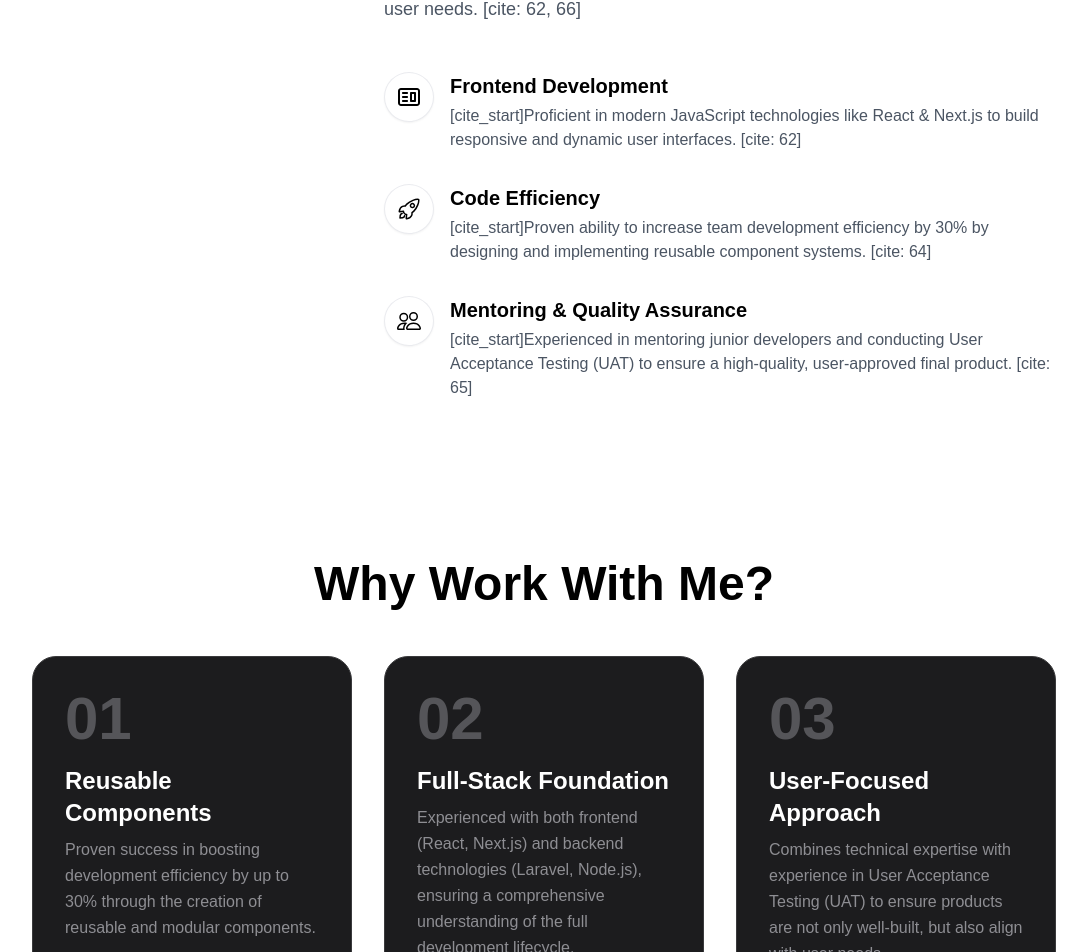
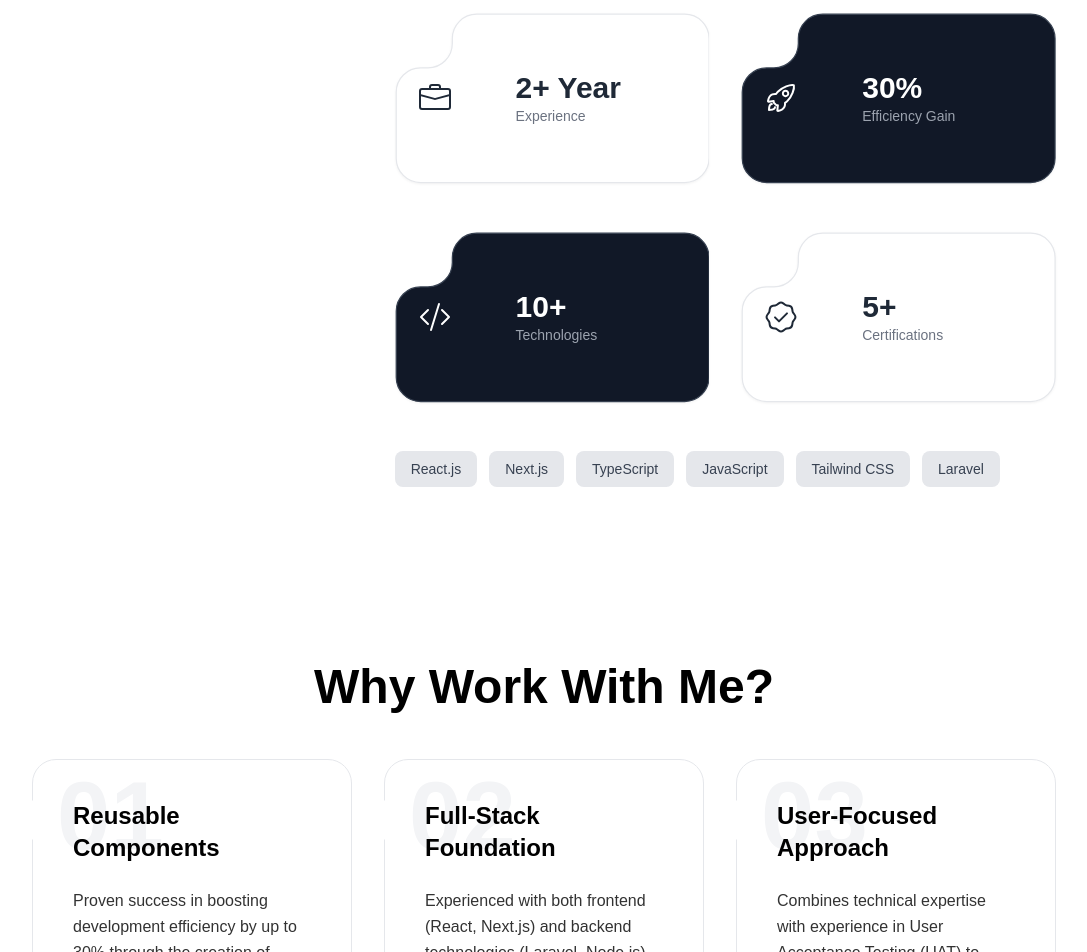
Before and after one commit to ahmdhzq/portfolio, a React (Create React App) app: page / in a window 1280 px wide. Shown: the part 1062-2014 px from the top of the page, without its empty margins (96-1183 px from the left). Built offline with nearby package versions, Linux system fonts and the light colour scheme.

Commit message:
update: about section

```diff
--- a/src/components/AboutMe.js
+++ b/src/components/AboutMe.js
@@ -1,68 +1,108 @@
 // src/components/AboutMe.js
 
 import React from 'react';
-// Kita akan menggunakan beberapa ikon untuk memperjelas poin
-import { CgWebsite } from "react-icons/cg";
+import { BsBriefcase, BsCodeSlash } from "react-icons/bs";
 import { IoRocketOutline } from "react-icons/io5";
-import { BsPeople } from "react-icons/bs";
+import { GoVerified } from "react-icons/go";
+
+const StatItem = ({ icon, value, label, isBlack = false }) => {
+    const theme = {
+        light: {
+            fill: '#FFFFFF',
+            stroke: '#E5E7EB',
+            iconText: '#1F2937',
+            valueText: '#1F2937',
+            labelText: '#6B7280'
+        },
+        dark: {
+            fill: '#111827',
+            stroke: '#374151',
+            iconText: '#FFFFFF',
+            valueText: '#FFFFFF',
+            labelText: '#9CA3AF'
+        }
+    };
+    const currentStyle = isBlack ? theme.dark : theme.light;
+
+    return (
+        <div className="relative" style={{ aspectRatio: '258 / 140' }}>
+            <svg
+                viewBox="0 0 258 140"
+                className="absolute inset-0 w-full h-full drop-shadow-sm"
+                fill={currentStyle.fill}
+                stroke={currentStyle.stroke}
+                xmlns="http://www.w3.org/2000/svg"
+            >
+                <path d="M47 25V21C47 9.95431 55.9543 1 67 1H237.5C248.546 1 257.5 9.95431 257.5 21V119C257.5 130.046 248.546 139 237.5 139H21C9.95431 139 1.00001 130.046 1.00001 119L1 65C1 53.9543 9.95431 45 21 45H27C38.0457 45 47 36.0457 47 25Z" />
+            </svg>
+
+            {/* 2. Konten (Ikon & Teks) yang diposisikan di atas SVG */}
+            <div className="relative z-10 h-full flex items-center justify-start p-6">
+                <div className="w-1/3 text-center" style={{ color: currentStyle.iconText }}>
+                    {icon}
+                </div>
+                <div className="w-2/3 pl-2">
+                    <p className="text-3xl font-extrabold" style={{ color: currentStyle.valueText }}>
+                        {value}
+                    </p>
+                    <p className="text-sm" style={{ color: currentStyle.labelText }}>
+                        {label}
+                    </p>
+                </div>
+            </div>
+        </div>
+    );
+};
 
 const AboutMe = () => {
+    const skills = ["React.js", "Next.js", "TypeScript", "JavaScript", "Tailwind CSS", "Laravel"];
+
     return (
-        <div className="py-20 px-[10%] font-manrope bg-bg-light">
-            <div className="grid grid-cols-1 lg:grid-cols-3 gap-8 items-start">
-
-                {/* Kolom Kiri: Judul */}
+        <div className="py-24 px-[10%] font-manrope bg-bg-light">
+            <div className="grid grid-cols-1 lg:grid-cols-3 gap-8 lg:gap-16 items-start">
                 <div className="lg:col-span-1">
-                    <h2 className="text-5xl font-extrabold text-text-dark sticky top-20">
-                        A Little More About Me
+                    <h2 className="text-5xl font-extrabold text-text-dark sticky top-24">
+                        About Me
                     </h2>
                 </div>
-
-                {/* Kolom Kanan: Konten */}
                 <div className="lg:col-span-2">
-                    <p className="text-lg text-gray-600 leading-relaxed">
-                        [cite_start]A results-oriented Software Developer with a specialization in frontend development, passionate about creating seamless and efficient user experiences. [cite: 61] [cite_start]My core strength lies in translating UI/UX designs into high-quality, maintainable code. [cite: 63] [cite_start]With over a year of hands-on experience using modern technologies like React.js and Next.js, my goal is to build digital experiences that are not only well-engineered but also perfectly aligned with user needs. [cite: 62, 66]
+                    <p className="text-xl text-gray-700 leading-relaxed">
+                        A results-oriented Software Developer specializing in frontend development, passionate about creating seamless and efficient user experiences by translating UI/UX designs into high-quality, maintainable code.
                     </p>
 
-                    <div className="mt-12 space-y-8">
-                        {/* Poin Kekuatan 1 */}
-                        <div className="flex items-start gap-4">
-                            <div className="bg-white p-3 rounded-full border border-gray-200/80 shadow-sm">
-                                <CgWebsite size={24} className="text-text-dark"/>
-                            </div>
-                            <div>
-                                <h3 className="text-xl font-bold text-text-dark">Frontend Development</h3>
-                                <p className="text-gray-600 mt-1">
-                                    [cite_start]Proficient in modern JavaScript technologies like React & Next.js to build responsive and dynamic user interfaces. [cite: 62]
-                                </p>
-                            </div>
-                        </div>
+                    <div className="grid grid-cols-1 sm:grid-cols-2 gap-x-8 gap-y-12 my-12">
+                        <StatItem
+                            icon={<BsBriefcase size={32} />}
+                            value="2+ Year"
+                            label="Experience"
+                            isBlack={false}
+                        />
+                        <StatItem
+                            icon={<IoRocketOutline size={32} />}
+                            value="30%"
+                            label="Efficiency Gain"
+                            isBlack={true}
+                        />
+                        <StatItem
+                            icon={<BsCodeSlash size={32} />}
+                            value="10+"
+                            label="Technologies"
+                            isBlack={true}
+                        />
+                        <StatItem
+                            icon={<GoVerified size={32} />}
+                            value="5+"
+                            label="Certifications"
+                            isBlack={false}
+                        />
+                    </div>
 
-                        {/* Poin Kekuatan 2 */}
-                        <div className="flex items-start gap-4">
-                            <div className="bg-white p-3 rounded-full border border-gray-200/80 shadow-sm">
-                                <IoRocketOutline size={24} className="text-text-dark"/>
-                            </div>
-                            <div>
-                                <h3 className="text-xl font-bold text-text-dark">Code Efficiency</h3>
-                                <p className="text-gray-600 mt-1">
-                                    [cite_start]Proven ability to increase team development efficiency by 30% by designing and implementing reusable component systems. [cite: 64]
-                                </p>
-                            </div>
-                        </div>
-
-                        {/* Poin Kekuatan 3 */}
-                        <div className="flex items-start gap-4">
-                            <div className="bg-white p-3 rounded-full border border-gray-200/80 shadow-sm">
-                                <BsPeople size={24} className="text-text-dark"/>
-                            </div>
-                            <div>
-                                <h3 className="text-xl font-bold text-text-dark">Mentoring & Quality Assurance</h3>
-                                <p className="text-gray-600 mt-1">
-                                    [cite_start]Experienced in mentoring junior developers and conducting User Acceptance Testing (UAT) to ensure a high-quality, user-approved final product. [cite: 65]
-                                </p>
-                            </div>
-                        </div>
+                    <div className="flex flex-wrap gap-3">
+                        {skills.map(skill => (
+                            <span key={skill} className="bg-gray-200 text-gray-700 font-medium px-4 py-2 rounded-lg text-sm">
+                                {skill}
+                            </span>
+                        ))}
                     </div>
                 </div>
             </div>
--- a/src/components/FeaturedCard.js
+++ b/src/components/FeaturedCard.js
@@ -1,23 +1,54 @@
+// src/components/FeatureCard.js
+
 import React from 'react';
+import styled from 'styled-components';
 
-const FeatureCard = ({ number, title, children }) => {
+// 1. Kita buat 'CardWrapper' menggunakan styled-components
+const CardWrapper = styled.div`
+  position: relative;
+  padding: 2.5rem; // 40px
+  border-radius: 1.5rem; // 24px
+  background-color: ${props => props.theme === 'light' ? '#FFFFFF' : 'var(--bg-dark)'};
+  border: 1px solid ${props => props.theme === 'light' ? '#E5E7EB' : 'var(--border-color)'};
+  color: ${props => props.theme === 'light' ? 'var(--text-dark)' : 'var(--text-light)'};
+
+  /* 2. Ini adalah bagian untuk membuat segitiga 'callout' */
+  &::after {
+    content: '';
+    position: absolute;
+    width: 0;
+    height: 0;
+    top: 40px;
+    border-top: 20px solid transparent;
+    border-bottom: 20px solid transparent;
+
+    /* 3. Logika untuk menentukan arah dan warna segitiga */
+    ${props => props.direction === 'left' ? `
+      left: -20px;
+      border-right: 20px solid ${props.theme === 'light' ? '#FFFFFF' : 'var(--bg-dark)'};
+    ` : `
+      right: -20px;
+      border-left: 20px solid ${props.theme === 'light' ? '#FFFFFF' : 'var(--bg-dark)'};
+    `}
+  }
+`;
+
+const FeatureCard = ({ number, title, children, theme = 'light', direction = 'left' }) => {
     return (
-        <div className="bg-bg-card p-8 rounded-3xl border border-border-color">
+        <CardWrapper theme={theme} direction={direction}>
+            <div className="relative">
+                <span className={`absolute -top-8 -left-4 text-8xl font-extrabold z-0 ${theme === 'light' ? 'text-gray-100' : 'text-gray-800/50'}`}>
+                    {number}
+                </span>
 
-            {/* Top part with number and title */}
-            <div className="flex items-center justify-between mb-4">
-                <span className="text-6xl font-extrabold text-text-gray opacity-50">{number}</span>
+                <div className="relative z-10">
+                    <h3 className="text-2xl font-bold mb-6">{title}</h3>
+                    <p className="leading-relaxed text-current opacity-80">
+                        {children}
+                    </p>
+                </div>
             </div>
-
-            {/* The main content text */}
-            <div className="mt-4">
-                <h3 className="text-2xl font-bold text-text-light mb-2">{title}</h3>
-                <p className="text-text-gray leading-relaxed">
-                    {children}
-                </p>
-            </div>
-
-        </div>
+        </CardWrapper>
     );
 };
 
```
